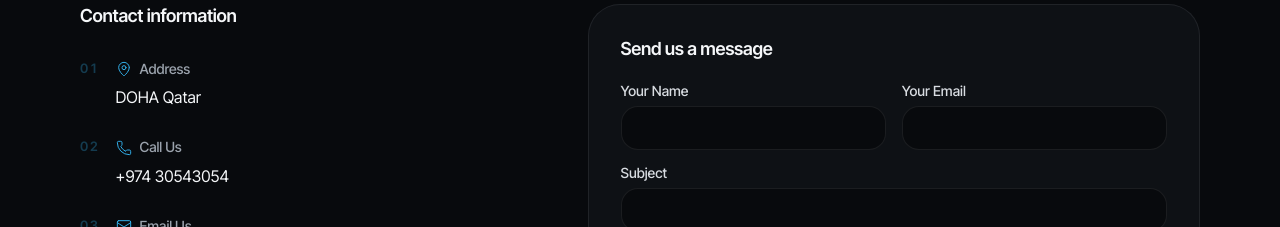
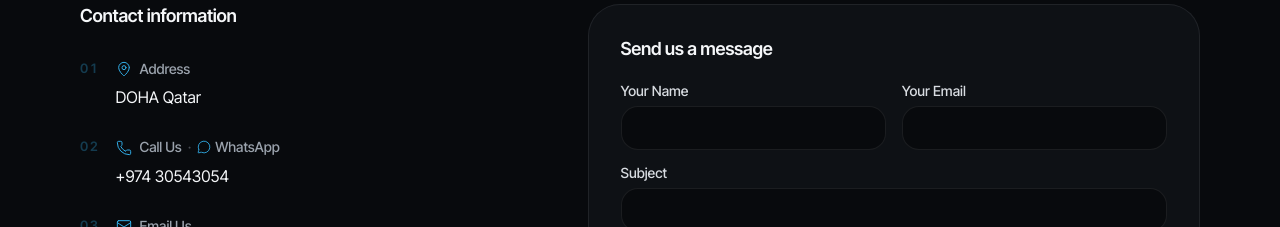
Before and after one commit to Ebrahimkinani/wlive, a Next.js app: page / in a window 1280 px wide. Shown: the part 9000-9227 px from the top of the page. Built offline with nearby package versions, Linux system fonts and the light colour scheme.

Commit message:
fix: open contact phone number in WhatsApp chat
Show Call Us and WhatsApp in the contact label while linking the phone number to wa.me.

```diff
--- a/components/landing/contact-info.tsx
+++ b/components/landing/contact-info.tsx
@@ -1,4 +1,4 @@
-import { ExternalLink, Mail, MapPin, Phone } from "lucide-react";
+import { ExternalLink, Mail, MapPin, MessageCircle, Phone } from "lucide-react";
 
 import { CONTACT_INFO, CONTACT_ITEMS } from "@/config/contact";
 import { cn } from "@/lib/utils";
@@ -32,6 +32,17 @@ export function ContactInfo() {
                   />
                   <p className="text-small font-medium text-text-secondary">
                     {item.label}
+                    {"secondaryLabel" in item && item.secondaryLabel ? (
+                      <>
+                        <span className="mx-1.5 text-text-tertiary/60">·</span>
+                        <MessageCircle
+                          className="mr-1 inline size-3.5 align-[-0.125em] text-brand"
+                          strokeWidth={1.5}
+                          aria-hidden
+                        />
+                        {item.secondaryLabel}
+                      </>
+                    ) : null}
                   </p>
                 </div>
                 <a
@@ -40,7 +51,7 @@ export function ContactInfo() {
                     "mt-1.5 inline-block text-body text-text-primary transition-colors duration-200 hover:text-brand",
                     item.type === "address" && "hover:underline"
                   )}
-                  {...(item.type === "address"
+                  {...(item.type === "address" || item.type === "phone"
                     ? { target: "_blank", rel: "noopener noreferrer" }
                     : {})}
                 >
--- a/config/contact.ts
+++ b/config/contact.ts
@@ -1,6 +1,7 @@
 export const CONTACT_INFO = {
   address: "DOHA Qatar",
   phone: "+974 30543054",
+  whatsappUrl: "https://wa.me/97430543054",
   email: "INFO@WLIVE.com",
   /** Supplied short link — used for “Open in Maps”. */
   mapsUrl: "https://maps.app.goo.gl/8ikAoR5MqhqAeGHp8",
@@ -29,8 +30,9 @@ export const CONTACT_ITEMS = [
   {
     step: "02",
     label: "Call Us",
+    secondaryLabel: "WhatsApp",
     value: CONTACT_INFO.phone,
-    href: `tel:${CONTACT_INFO.phone.replace(/\s/g, "")}`,
+    href: CONTACT_INFO.whatsappUrl,
     type: "phone" as const,
   },
   {
```
